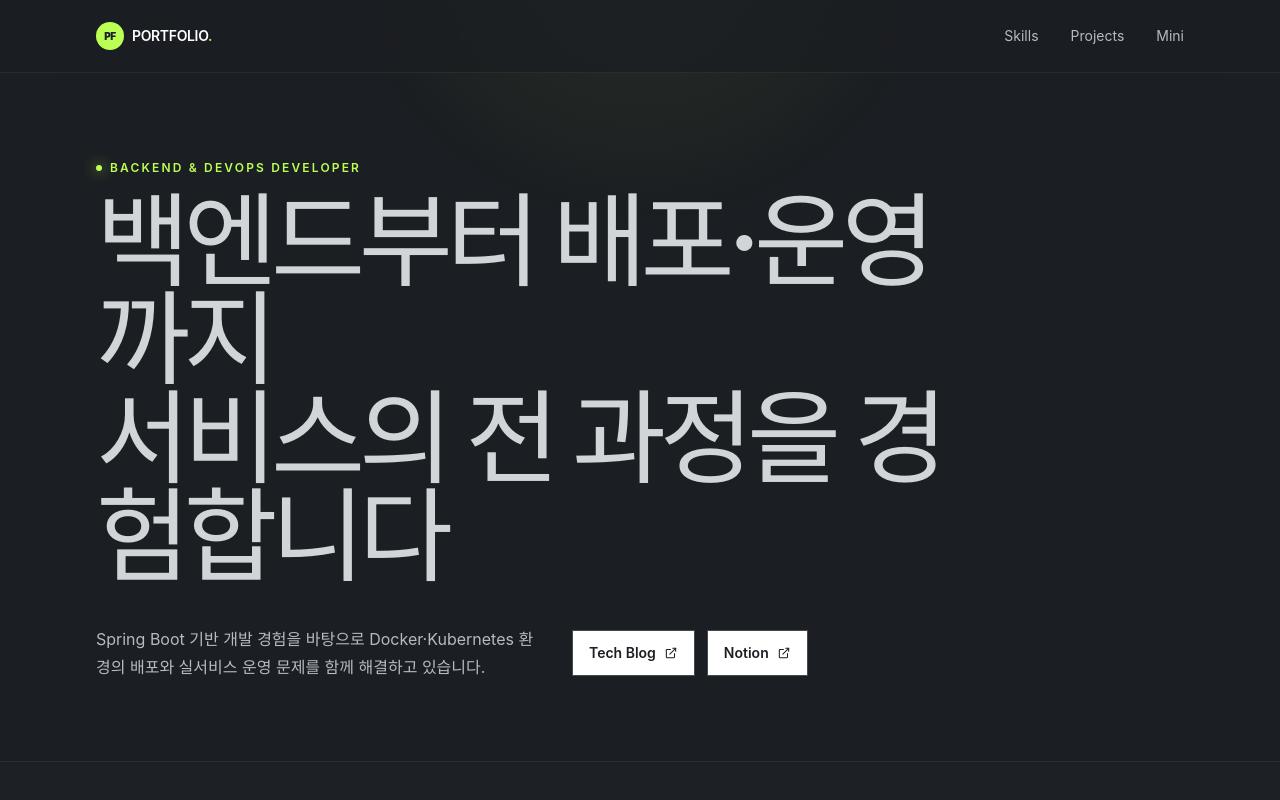
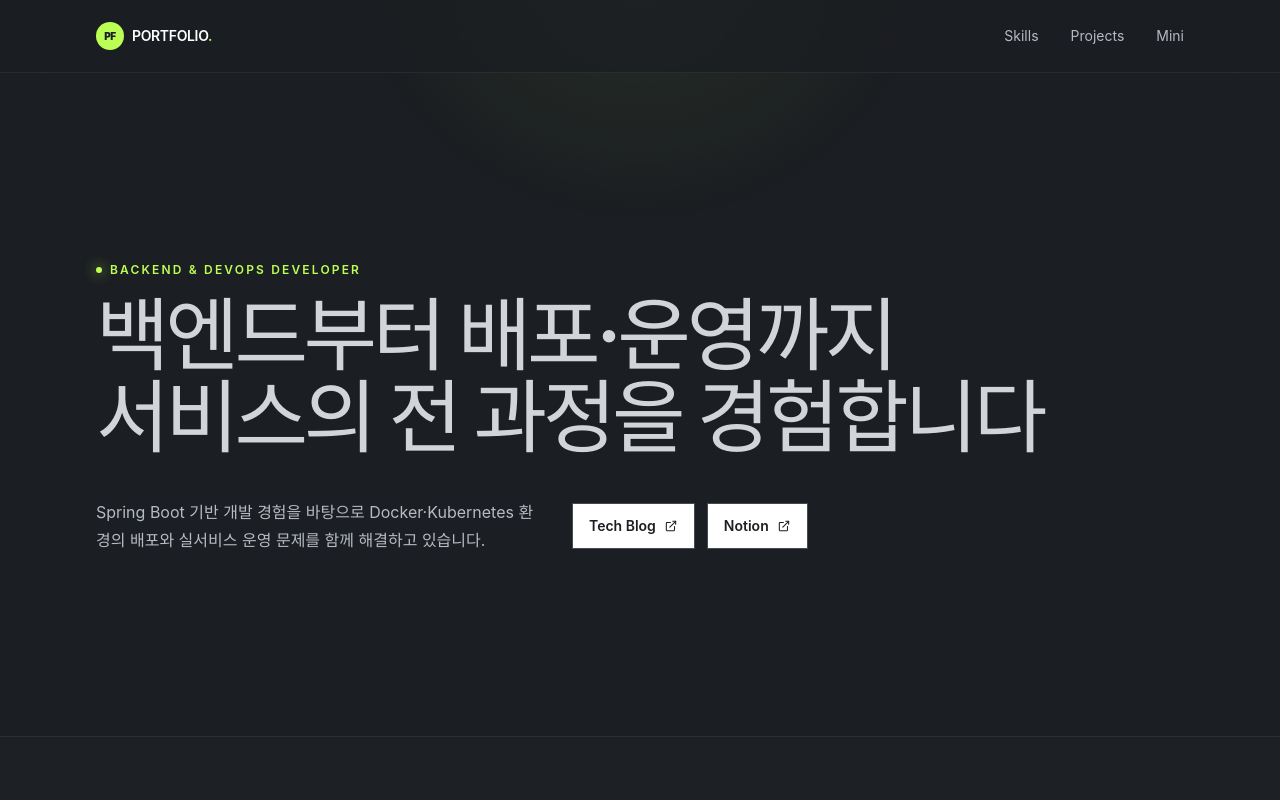
Before and after one commit to IMjaeyongpark/Portfolio, a React (Vite) app: page / in a window 1280 px wide. Shown: the top 800 px of the page. Built offline with nearby package versions, Linux system fonts and the light colour scheme.

Commit message:
fix : 제목 크기 조정

```diff
--- a/src/components/Intro.jsx
+++ b/src/components/Intro.jsx
@@ -6,7 +6,9 @@ export default function Intro() {
     <section id="top" className="page-container flex min-h-[92vh] items-center pt-20">
       <div className="max-w-4xl py-20">
         <div className="eyebrow"><span className="size-1.5 rounded-full bg-lime shadow-[0_0_14px_#bcff54]" />{portfolio.role}</div>
-        <h1 className="whitespace-pre-line text-[clamp(2.8rem,8vw,6.7rem)] leading-[0.96] font-semibold tracking-[-0.065em] text-[#d2d5d8]">{portfolio.intro}</h1>
+        <h1 className="text-[clamp(1.25rem,6.25vw,5rem)] leading-[1.02] font-semibold tracking-[-0.055em] text-[#d2d5d8]">
+          {portfolio.intro.split('\n').map((line) => <span key={line} className="block whitespace-nowrap">{line}</span>)}
+        </h1>
         <div className="mt-8 flex flex-col items-start gap-7 sm:mt-10 sm:flex-row sm:items-center">
           <p className="max-w-md text-sm leading-7 text-muted sm:text-base">{portfolio.supportingText}</p>
           <div className="flex flex-wrap gap-3">
```
